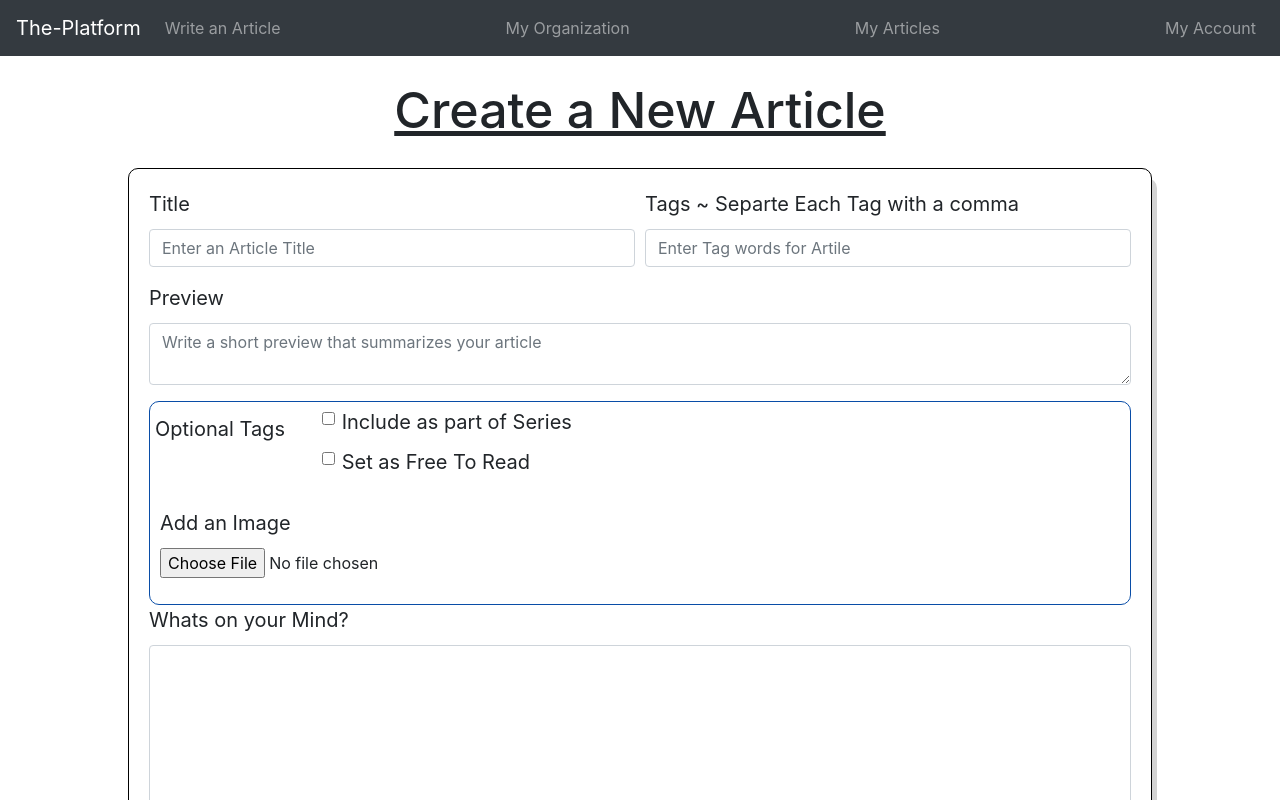
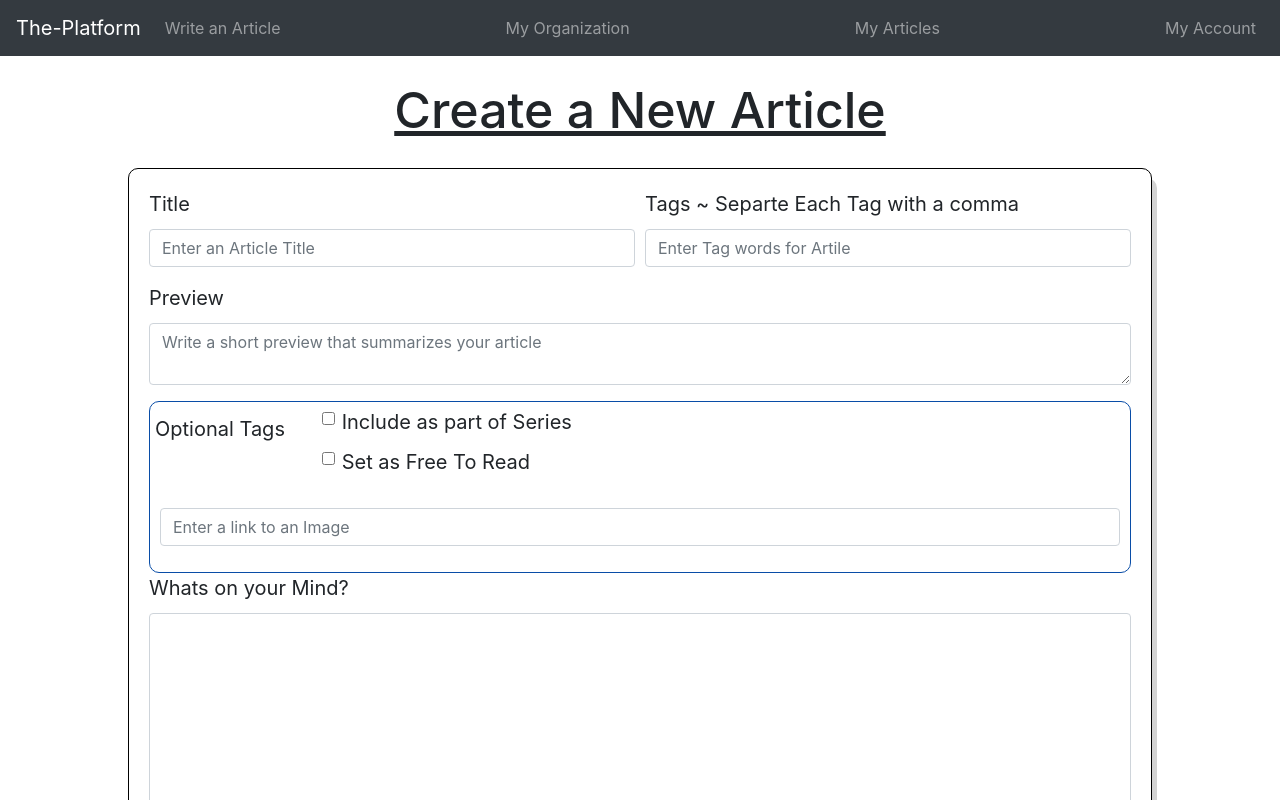
Before and after one commit to CBoettcher16590/the-platform, a React (Create React App) app in the folder webapp/: page /newArticle in a window 1280 px wide. Shown: the top 800 px of the page. Built offline with nearby package versions, Linux system fonts and the light colour scheme.

Commit message:
no changes

```diff
--- a/webapp/src/pages/submitArticle.tsx
+++ b/webapp/src/pages/submitArticle.tsx
@@ -7,7 +7,7 @@ import './pages.css';
 
 
 
- export default function SubmitArticle (porps: {}) {
+ export default function SubmitArticle (props: {}) {
 
 
 
@@ -63,7 +63,7 @@ import './pages.css';
         </Col>
         </Form.Group >
         <Form.Group  id="imageInput">
-        <Form.File  label="Add an Image" />
+          <Form.Control type="link" placeholder="Enter a link to an Image" />
         </Form.Group>
         </div>
 
```
Lines whose indentation alone changed are shown as unchanged.
